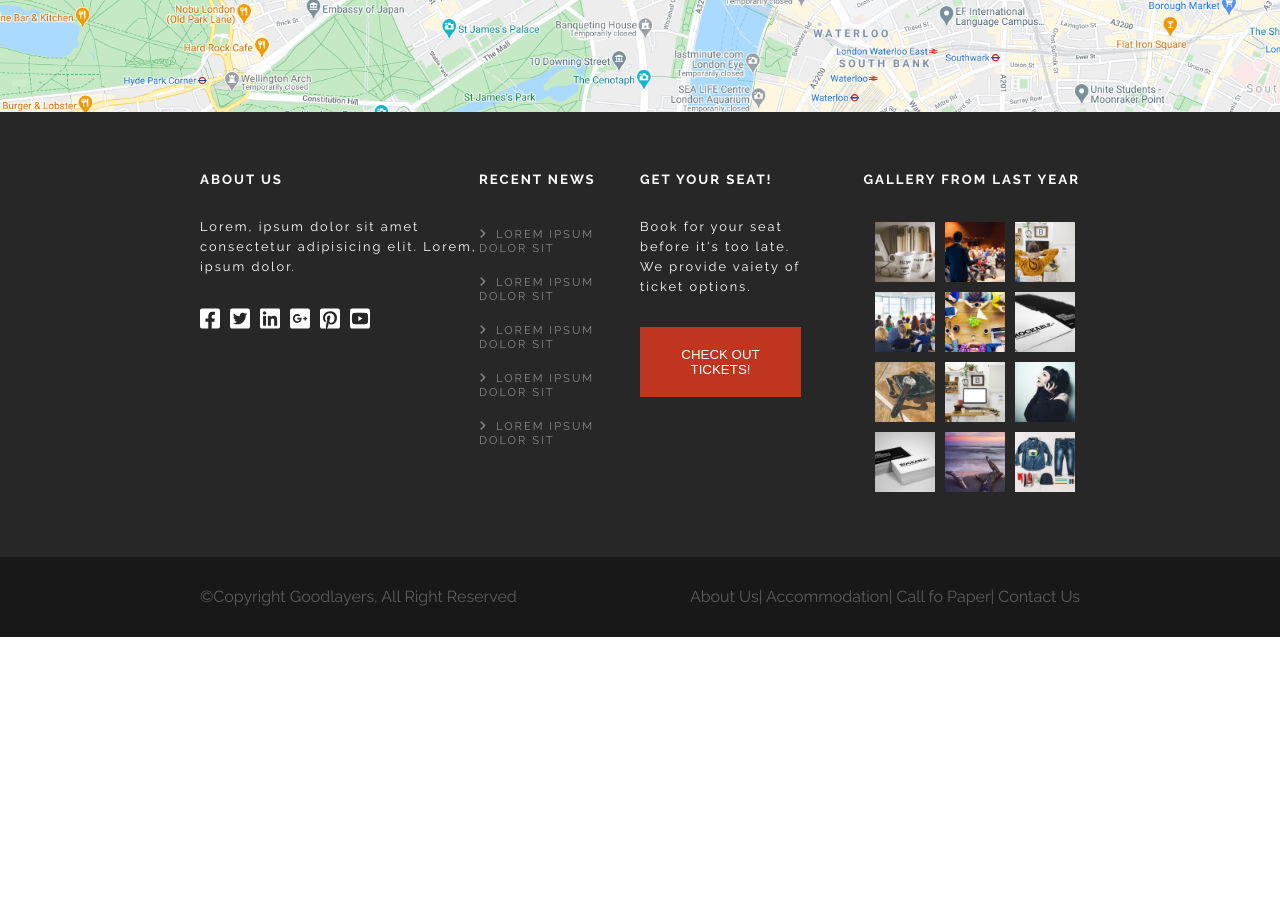
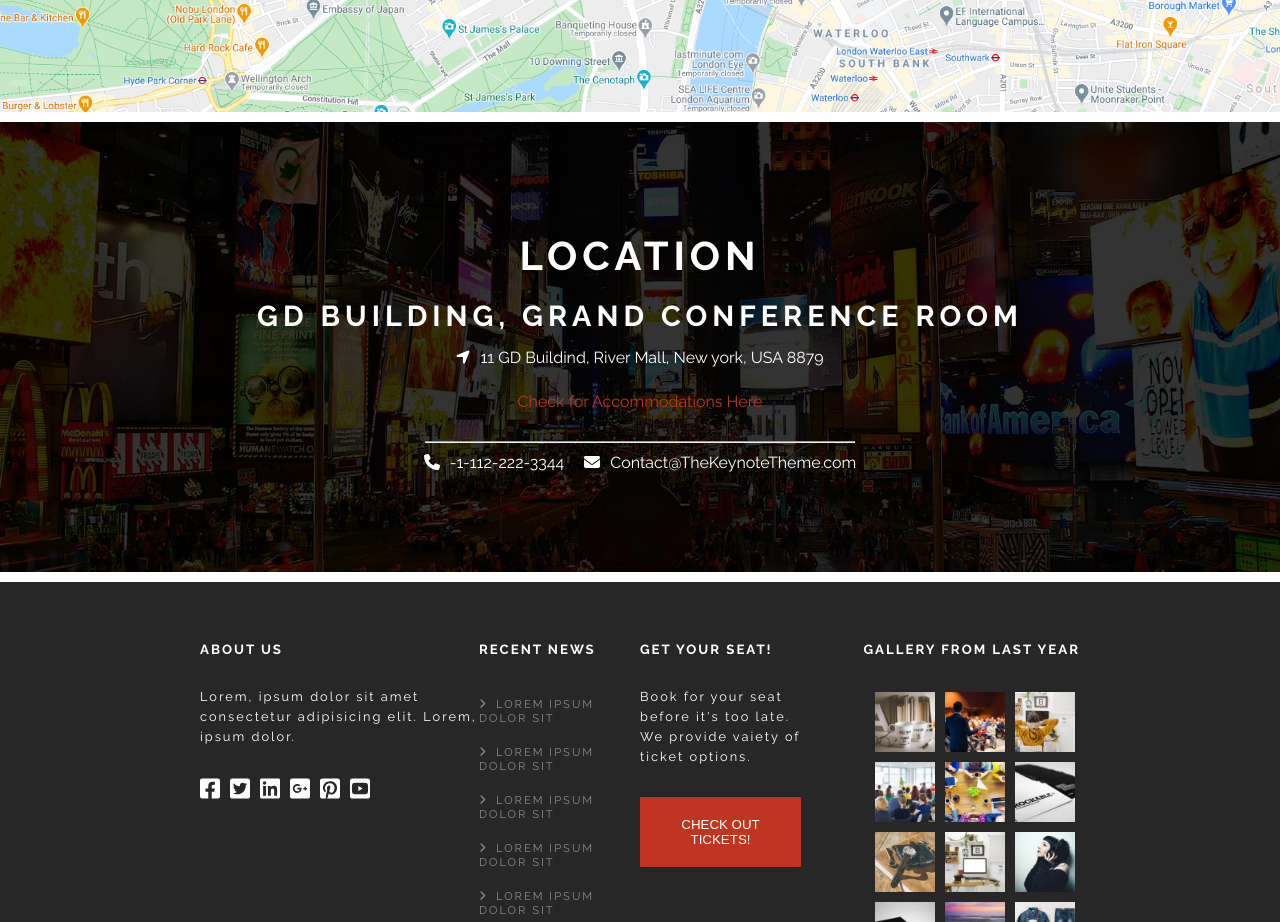
Before and after one commit to Neeiser/proj-html-vuejs, a Vue app: page / in a window 1280 px wide. Shown: the part 2980-3902 px from the top of the page. Before the commit the page ends 3617 px from the top, so only its background shows below. Built offline with nearby package versions, Linux system fonts and the light colour scheme.

Commit message:
location sectione done - style + scss margin

```diff
--- a/src/components/main/MainKeynote.vue
+++ b/src/components/main/MainKeynote.vue
@@ -4,6 +4,7 @@
         <SectionSpeakersKeynote />
         <SectionProgramKeynote />
         <SectionMapKeynote />
+        <SectionLocationKeynote />
     </main>
 </template>
 
@@ -13,6 +14,7 @@ import SectionSubscribeKeynote from './main-components/SectionSubscribeKeynote.v
 import SectionSpeakersKeynote from './main-components/SectionSpeakersKeynote.vue';
 import SectionProgramKeynote  from './main-components/SectionProgramKeynote.vue';
 import SectionMapKeynote  from './main-components/SectionMapKeynote.vue';
+import SectionLocationKeynote  from './main-components/SectionLocationKeynote.vue';
 
 
 export default {
@@ -22,6 +24,7 @@ export default {
         SectionSpeakersKeynote,
         SectionProgramKeynote,
         SectionMapKeynote,
+        SectionLocationKeynote,
     }
 
 }
--- /dev/null
+++ b/src/components/main/main-components/SectionLocationKeynote.vue
@@ -0,0 +1,64 @@
+<template>
+    <section>
+        <div class="text-vertical-centering location-container">
+            <h2>location</h2>
+            <h3>gd building, grand conference room</h3>
+            <span><font-awesome-icon icon="fas fa-location-arrow" />11 GD Buildind, River Mall, New york, USA 8879</span>
+            <a href="#">Check for Accommodations Here</a>
+            <hr>
+            <div class="location-contacts">
+                <span><font-awesome-icon icon="fas fa-phone" />-1-112-222-3344</span>
+                <span><font-awesome-icon icon="fas fa-envelope" />Contact@TheKeynoteTheme.com</span>
+            </div>
+        </div>
+    </section>
+</template>
+
+<script>
+export default {
+    name: 'SectionLocationKeynote',
+}
+</script>
+
+<style lang="scss" scoped>
+@import '../../../assets/styles/style';
+
+section{
+    margin: 10px 0px;
+    background-image: url('../../../assets/img/location-bg.jpg');
+    background-position: center;
+    background-repeat: no-repeat;
+    background-size: cover;
+    color: $white;
+    .location-container{
+        height: 450px;
+        h2,
+        h3{
+            text-transform: uppercase;
+            margin: 10px 0px;
+            letter-spacing: 5px;
+        }
+        h2{
+            font-size: 2.5rem
+        }
+        h3{
+            font-size: 1.8rem;
+        }
+        span{
+            margin: 5px 10px;
+            svg{
+                margin-right: 10px;
+            }
+        }
+        a{
+            color: $thunderbird;
+            margin: 20px 0px;
+        }
+        hr{
+            width: 430px;
+            margin: 10px 0px;
+        }
+    }
+}
+
+</style>
--- a/src/main.js
+++ b/src/main.js
@@ -3,12 +3,12 @@ import App from './App.vue'
 
 /* FONTAWESOME ICONS IMPORT */
 import { library } from '@fortawesome/fontawesome-svg-core'
-import { faMagnifyingGlass, faTrophy, faBoltLightning, faQuestion, faAngleRight, faLocationArrow, faUser } from '@fortawesome/free-solid-svg-icons'
+import { faMagnifyingGlass, faTrophy, faBoltLightning, faQuestion, faAngleRight, faLocationArrow, faUser, faPhone, faEnvelope } from '@fortawesome/free-solid-svg-icons'
 import { faClock } from '@fortawesome/free-regular-svg-icons'
 import { FontAwesomeIcon } from '@fortawesome/vue-fontawesome'
 
 /* FONTAWESOME ICONS LIBRARY FUNCTIONS*/
-library.add(faMagnifyingGlass, faTrophy, faBoltLightning, faQuestion, faAngleRight, faClock, faLocationArrow, faUser)
+library.add(faMagnifyingGlass, faTrophy, faBoltLightning, faQuestion, faAngleRight, faClock, faLocationArrow, faUser, faPhone, faEnvelope)
 Vue.component('font-awesome-icon', FontAwesomeIcon)
 
 Vue.config.productionTip = false
```
